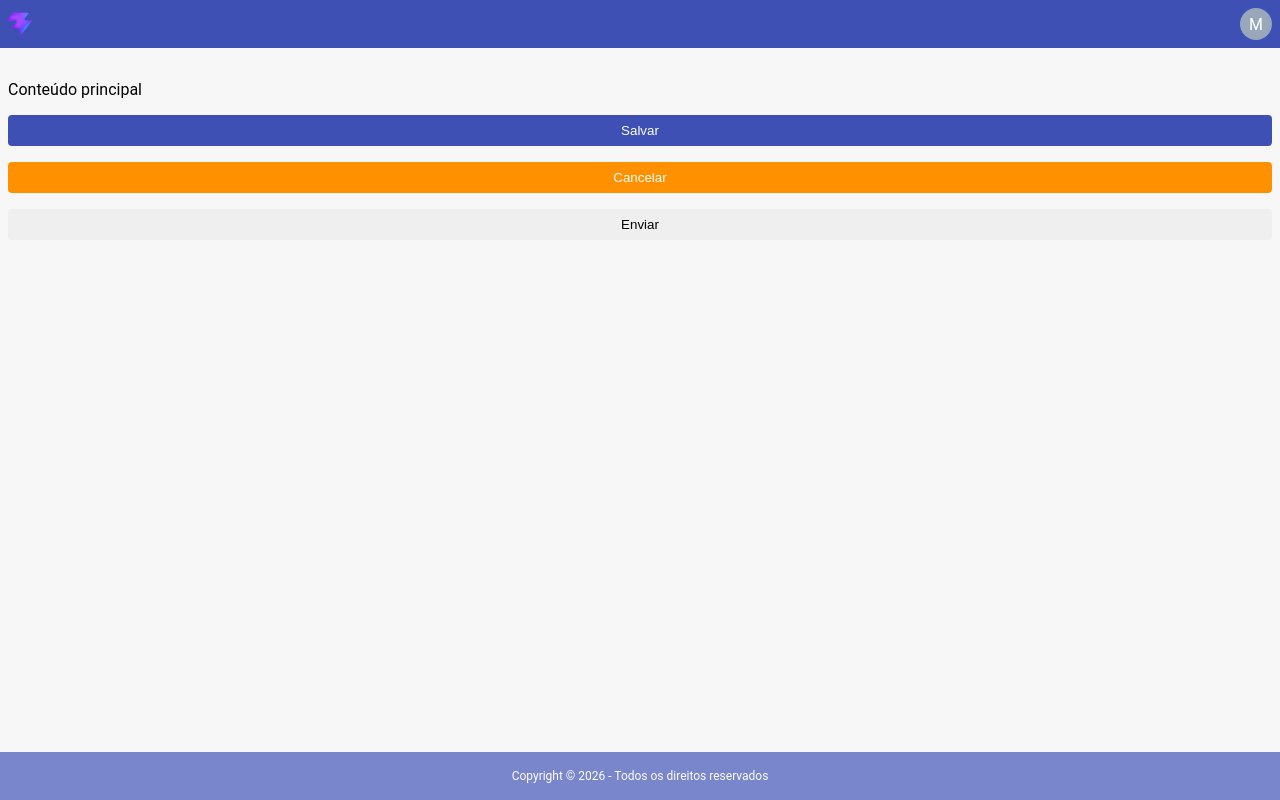
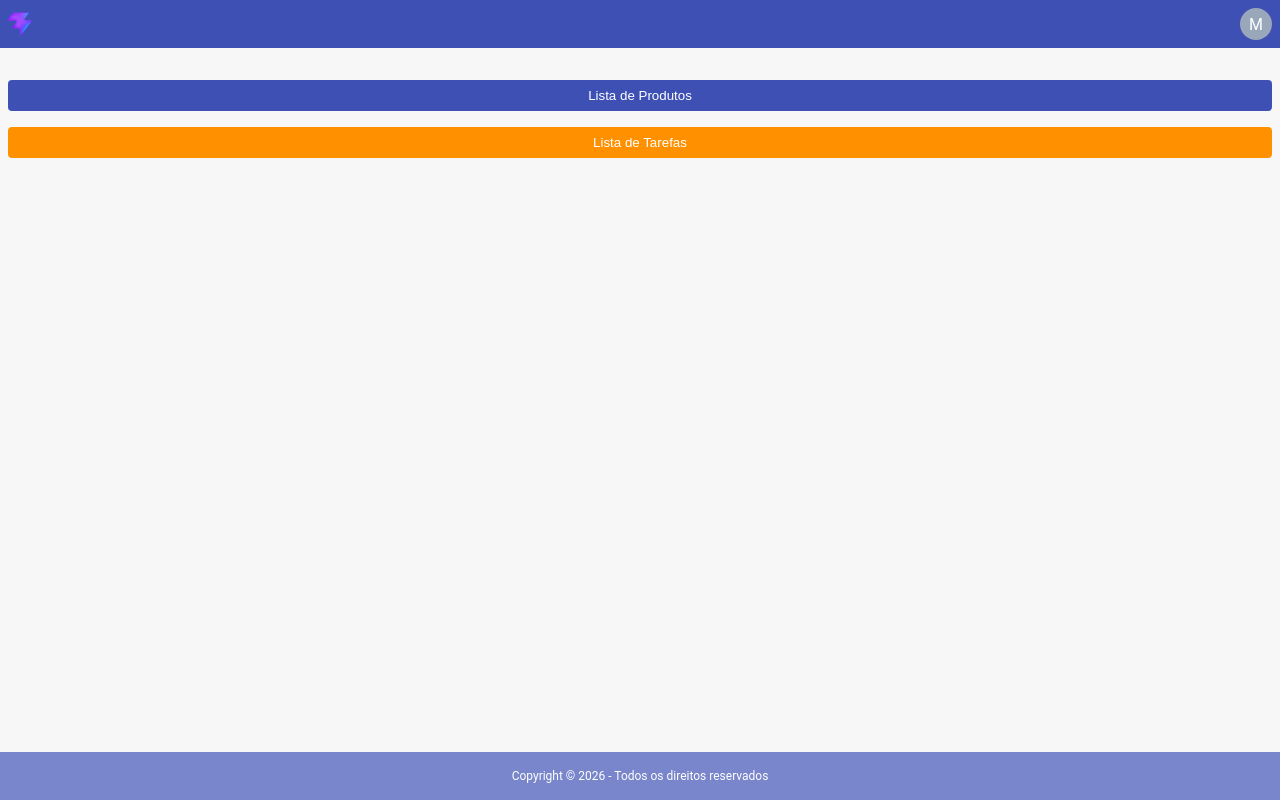
Before and after one commit to nami-om/programacao-de-aplicativos, a React (Vite) app in the folder aulas-aplicativo-pwa/: page / in a window 1280 px wide. Built offline with nearby package versions, Linux system fonts and the light colour scheme.

Commit message:
conteudo usestate

```diff
--- a/aulas-aplicativo-pwa/src/Roteador.jsx
+++ b/aulas-aplicativo-pwa/src/Roteador.jsx
@@ -2,6 +2,7 @@ import PaginaInicial from "./paginas/PaginaInicial/PaginaInicial";
 
 import { createBrowserRouter, RouterProvider } from "react-router-dom";
 import PaginaListaProdutos from "./paginas/PaginaListaProdutos/PaginaListaProdutos";
+import PaginaListaTarefas from "./paginas/PaginaListaTarefas/PaginaListaTarefas";
 
 const roteador = createBrowserRouter([
   {
@@ -12,6 +13,11 @@ const roteador = createBrowserRouter([
     path: "lista-produtos",
     element: <PaginaListaProdutos />,
   },
+
+  {
+    path: "lista-tarefas",
+    element: <PaginaListaTarefas />,
+  },
 ]);
 
 function Roteador() {
--- a/aulas-aplicativo-pwa/src/componentes/Principal/Principal.jsx
+++ b/aulas-aplicativo-pwa/src/componentes/Principal/Principal.jsx
@@ -1,8 +1,10 @@
+import { Link } from "react-router-dom";
 import "./Principal.css";
 
 function Principal(props) {
   return (
     <main className="Principal_root">
+      {props.returnTo && <Link to={props.returnTo}>{"<"}</Link>}
       <h3>{props.titulo}</h3>
 
       {props.children}
--- a/aulas-aplicativo-pwa/src/paginas/PaginaInicial/PaginaInicial.jsx
+++ b/aulas-aplicativo-pwa/src/paginas/PaginaInicial/PaginaInicial.jsx
@@ -1,24 +1,25 @@
 import BotaoCustomizado from "../../componentes/BotaoCustomizado/BotaoCustomizado";
 import Principal from "../../componentes/Principal/Principal";
 
+import { useNavigate } from "react-router-dom";
+
 function PaginaInicial() {
+  const navigate = useNavigate();
+
   return (
     <Principal>
-      Conteúdo principal
       <BotaoCustomizado
         tipo="primario"
-        aoClicar={() => alert("Salvar clicado!")}
+        aoClicar={() => navigate("/lista-produtos")}
       >
-        Salvar
+        Lista de Produtos
       </BotaoCustomizado>
+
       <BotaoCustomizado
         tipo="secundario"
-        aoClicar={() => alert("Cancelar clicado!")}
+        aoClicar={() => navigate("/lista-tarefas")}
       >
-        Cancelar
-      </BotaoCustomizado>
-      <BotaoCustomizado aoClicar={() => alert("Enviar clicado!")}>
-        Enviar
+        Lista de Tarefas
       </BotaoCustomizado>
     </Principal>
   );
--- a/aulas-aplicativo-pwa/src/paginas/PaginaListaProdutos/PaginaListaProdutos.css
+++ b/aulas-aplicativo-pwa/src/paginas/PaginaListaProdutos/PaginaListaProdutos.css
@@ -1,15 +1,15 @@
-.PaginaListaProdutos_item{
+.PaginaListaProdutos_item {
   background-color: rgb(231, 182, 253);
   padding: 20px;
   border-radius: 8px;
   box-shadow: 0 2px 4px #0214b8;
 }
 
-.PaginaListaProdutos_cores{
+.PaginaListaProdutos_cores {
   display: flex;
 }
 
-.PaginaListaProdutos_cor-item{
+.PaginaListaProdutos_cor-item {
   flex: 1;
   height: 24px;
 }
--- a/aulas-aplicativo-pwa/src/paginas/PaginaListaProdutos/PaginaListaProdutos.jsx
+++ b/aulas-aplicativo-pwa/src/paginas/PaginaListaProdutos/PaginaListaProdutos.jsx
@@ -21,7 +21,7 @@ const produtos = [
 
 function PaginaListaProdutos() {
   return (
-    <Principal titulo="Lista de Produtos">
+    <Principal titulo="Lista de Produtos" returnTo="/">
       {produtos.map((itemProduto, index) => {
         return (
           <div className="PaginaListaProdutos_item" key={index}>
--- /dev/null
+++ b/aulas-aplicativo-pwa/src/paginas/PaginaListaTarefas/PaginaListaTarefas.jsx
@@ -0,0 +1,27 @@
+import { useState } from "react";
+import BotaoCustomizado from "../../componentes/BotaoCustomizado/BotaoCustomizado";
+import Principal from "../../componentes/Principal/Principal";
+
+function PaginaListaTarefas() {
+  const [descricaoTarefa, setDescricaoTarefa] = useState("");
+
+  const adicionarTarefa = () => {};
+
+  return (
+    <Principal titulo="Lista de Tarefas" returnTo="/">
+      <input
+        type="text"
+        placeholder="Digite uma tarefa"
+        value={descricaoTarefa}
+        onChange={(evento) => {
+          setDescricaoTarefa(evento.target.value);
+        }}
+      />
+      <BotaoCustomizado tipo="primario" aoClicar={adicionarTarefa}>
+        Adicionar Tarefa
+      </BotaoCustomizado>
+    </Principal>
+  );
+}
+
+export default PaginaListaTarefas;
```
Also changed, not shown: aulas-aplicativo-pwa/src/paginas/PaginaListaTarefas/PaginaListaTarefas.css (added). Lines whose indentation alone changed are shown as unchanged.
